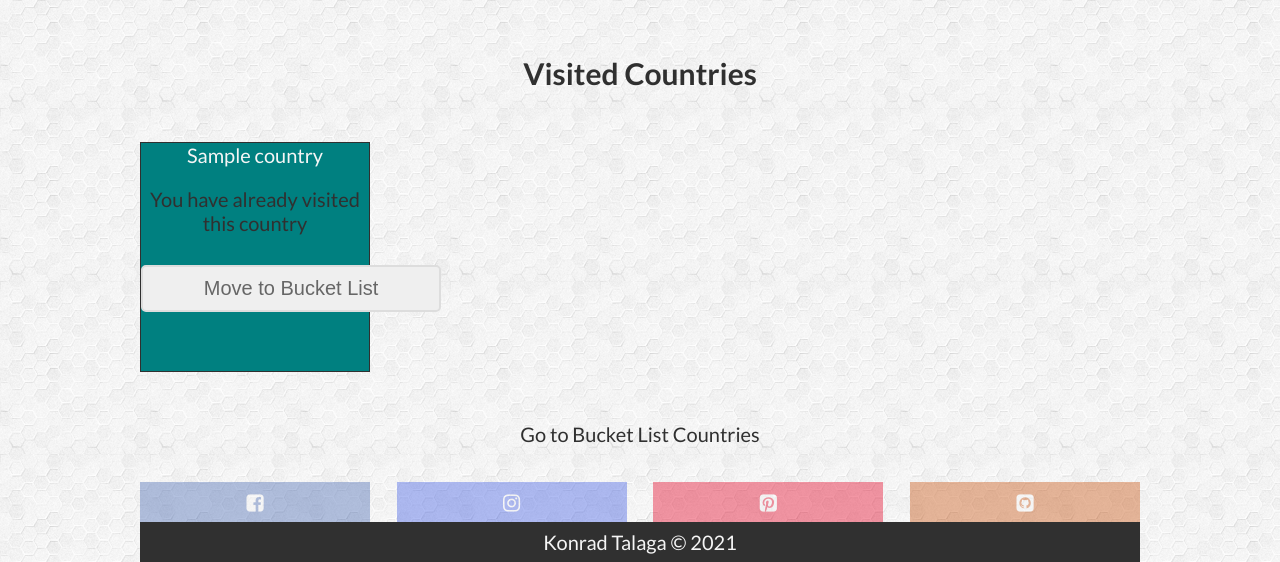
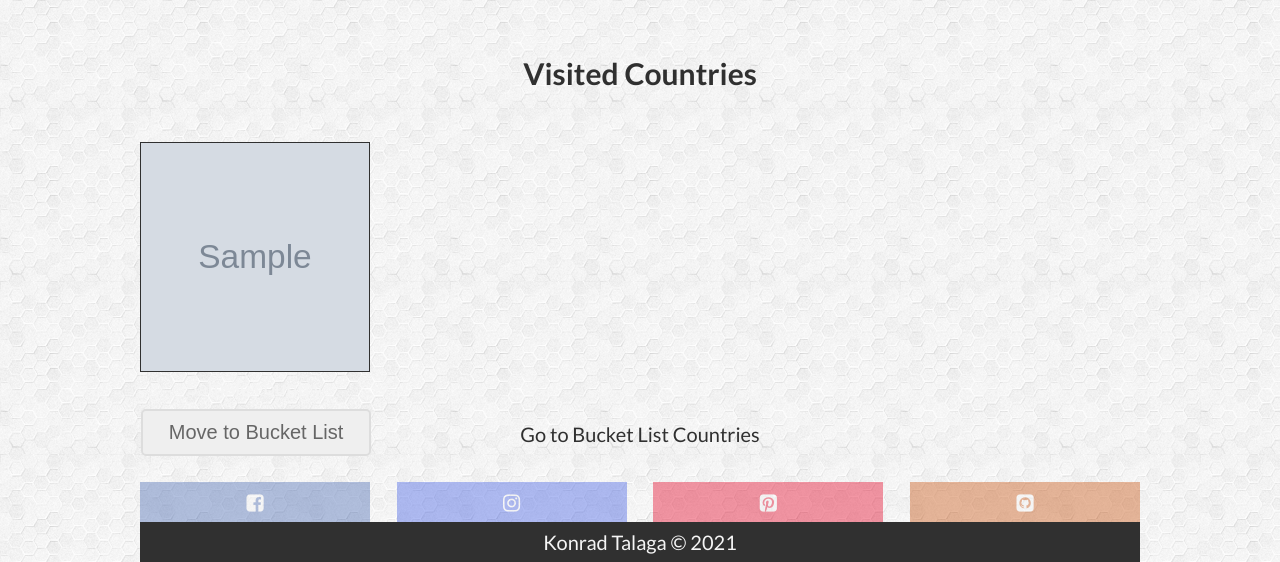
Before and after one commit to ktalaga/Travel_Bucket_List_App, a Flask app: page /countries/visited in a window 1280 px wide. Shown: the part 238-800 px from the top of the page. Run offline with Flask 2, Linux system fonts and the light colour scheme; grey boxes marked "Sample" are stand-in pictures; a database or web service that is not in the repository returns one stand-in record (values such as "Sample title"); some libraries are stand-ins or nearby versions.

Commit message:
succesfully saved url to database, and passed it to the browser img selector

```diff
--- a/travel_app/controllers/city_controller.py
+++ b/travel_app/controllers/city_controller.py
@@ -51,7 +51,11 @@ def newcity():
     country = country_repository.select(country_id)
     city = City(name, country, visited)
     city_repository.save(city)
-    return redirect("/cities")
+    if city.visited == True:
+        return redirect("/cities/visited")
+    else:
+        return redirect("/cities/notvisited")
+
 
 @cities_blueprint.route("/cities/<id>/edit")
 def edit(id):
--- a/travel_app/controllers/country_controller.py
+++ b/travel_app/controllers/country_controller.py
@@ -19,68 +19,68 @@ def visited():
     return render_template("countries/visited.html", countries = countries)
 
 
-@countries_blueprint.route("/addcountry")
-def addcountry():
-    return render_template("countries/addcountry.html")
+# @countries_blueprint.route("/addcountry")
+# def addcountry():
+#     return render_template("countries/addcountry.html")
 
 
-@countries_blueprint.route("/addcountry", methods=["POST"])
-def newccountry():
-    name = request.form["country"]
-    visited = request.form["visited"]
-    country = Country(name, visited)
-    country_repository.save(country)
-    return redirect("/countries")
+# @countries_blueprint.route("/addcountry", methods=["POST"])
+# def newccountry():
+#     name = request.form["country"]
+#     visited = request.form["visited"]
+#     country = Country(name, visited)
+#     country_repository.save(country)
+#     return redirect("/countries")
 
 
-@countries_blueprint.route("/countries/<id>")
-def show(id):
-    country = country_repository.select(id)
-    return render_template("/countries/show.html", country = country)
+# @countries_blueprint.route("/countries/<id>")
+# def show(id):
+#     country = country_repository.select(id)
+#     return render_template("/countries/show.html", country = country)
 
 
-@countries_blueprint.route("/countries/<id>/edit")
-def edit(id):
-    country = country_repository.select(id)
-    return render_template("/countries/edit.html", country = country)
+# @countries_blueprint.route("/countries/<id>/edit")
+# def edit(id):
+#     country = country_repository.select(id)
+#     return render_template("/countries/edit.html", country = country)
 
 
-@countries_blueprint.route("/countries/<id>", methods=["POST"])
-def update(id):
-    name = request.form["country"]
-    visited = request.form["visited"]
+# @countries_blueprint.route("/countries/<id>", methods=["POST"])
+# def update(id):
+#     name = request.form["country"]
+#     visited = request.form["visited"]
 
-    country = Country(name, visited, id)
-    country_repository.update(country)
-    return redirect(f"/countries/{id}")
+#     country = Country(name, visited, id)
+#     country_repository.update(country)
+#     return redirect(f"/countries/{id}")
 
 
-@countries_blueprint.route("/countries/<id>/delete", methods=['POST'])
-def delete_country(id):
-    country_repository.delete(id)
-    return redirect('/countries')
+# @countries_blueprint.route("/countries/<id>/delete", methods=['POST'])
+# def delete_country(id):
+#     country_repository.delete(id)
+#     return redirect('/countries')
 
 
-@countries_blueprint.route("/countries/<id>/notvisited", methods=['POST'])
-def mark_visited(id):
-        country_repository.mark_visited(id)
-        return redirect("/countries/notvisited")
+# @countries_blueprint.route("/countries/<id>/notvisited", methods=['POST'])
+# def mark_visited(id):
+#         country_repository.mark_visited(id)
+#         return redirect("/countries/notvisited")
 
 
-@countries_blueprint.route("/countries/<id>/visited", methods=['POST'])
-def mark_notvisited(id):
-        country_repository.mark_notvisited(id)
-        return redirect("/countries/visited")
+# @countries_blueprint.route("/countries/<id>/visited", methods=['POST'])
+# def mark_notvisited(id):
+#         country_repository.mark_notvisited(id)
+#         return redirect("/countries/visited")
 
 
-@countries_blueprint.route("/search/bycountry")
-def bycountry():
-    countries = country_repository.select_all()
-    return render_template("countries/search_by_country.html", countries = countries)
+# @countries_blueprint.route("/search/bycountry")
+# def bycountry():
+#     countries = country_repository.select_all()
+#     return render_template("countries/search_by_country.html", countries = countries)
 
-@countries_blueprint.route("/bycountry", methods=['POST'])
-def search_by_country():
-    print(request.form)
-    id = request.form["country_id"]
-    country_repository.select(id)
-    return redirect(f"/countries/{id}")
+# @countries_blueprint.route("/bycountry", methods=['POST'])
+# def search_by_country():
+#     print(request.form)
+#     id = request.form["country_id"]
+#     country_repository.select(id)
+#     return redirect(f"/countries/{id}")
--- a/travel_app/db/travel_app.sql
+++ b/travel_app/db/travel_app.sql
@@ -5,7 +5,9 @@ DROP TABLE countries;
 CREATE TABLE countries (
     id SERIAL PRIMARY KEY,
     name VARCHAR,
+    picture_url TEXT,
     visited BOOLEAN
+
 );
 
 CREATE TABLE cities (
--- a/travel_app/models/country.py
+++ b/travel_app/models/country.py
@@ -1,9 +1,11 @@
 class Country:
 
-    def __init__(self, name, visited = False, id = None):
+    def __init__(self, name, picture_url, visited = False, id = None):
         self.name = name
+        self.picture_url = picture_url
         self.visited = visited
         self.id = id
 
+
     def mark_visited(self):
         self.visited = True
--- a/travel_app/repositories/country_repository.py
+++ b/travel_app/repositories/country_repository.py
@@ -2,8 +2,8 @@ from db.run_sql import run_sql
 from models.country import Country
 
 def save(country):
-    sql = "INSERT INTO countries(name, visited) VALUES ( %s, %s ) RETURNING id"
-    values = [country.name, country.visited]
+    sql = "INSERT INTO countries(name, picture_url, visited) VALUES ( %s, %s, %s ) RETURNING id"
+    values = [country.name, country.picture_url, country.visited]
     results = run_sql( sql, values )
     country.id = results[0]['id']
     return country
@@ -19,7 +19,7 @@ def select_all():
     results = run_sql(sql)
 
     for row in results:
-        country = Country(row['name'], row['visited'], row['id'])
+        country = Country(row['name'], row['picture_url'], row['visited'], row['id'])
         countries.append(country)
     return countries
 
@@ -30,7 +30,7 @@ def select(id):
     result = run_sql(sql, values)[0]
 
     if result is not None:
-        country = Country(result['name'], result['visited'], result['id'] )
+        country = Country(result['name'], result['picture_url'], result['visited'], result['id'] )
     return country
 
 def delete(id):
@@ -39,8 +39,8 @@ def delete(id):
     run_sql(sql, values)
 
 def update(country):
-    sql = "UPDATE countries SET (name, visited) = (%s, %s) WHERE id = %s"
-    values = [country.name, country.visited, country.id]
+    sql = "UPDATE countries SET (name, picture_url, visited) = (%s, %s, %s) WHERE id = %s"
+    values = [country.name, country.picture_url, country.visited, country.id]
     run_sql(sql, values)
 
 def mark_visited(id):
--- a/travel_app/static/style/style.css
+++ b/travel_app/static/style/style.css
@@ -261,7 +261,8 @@ a {
 
 }
 .edit_form {
-    width: 300px;
+
+    width: 280px;
     height: 370px;
     background-color:#c9c9c9;
     padding: 50px;
@@ -272,7 +273,7 @@ a {
 
 }
 input[type=text],input[type=submit], select, button {
-    width: 300px;
+    width: 230px;
     background-color: #efefef;
     color: #666;
     border: 2px solid #ddd;
--- a/travel_app/templates/cities/visited.html
+++ b/travel_app/templates/cities/visited.html
@@ -10,6 +10,7 @@
 <div class="box">
 <a href="/cities/{{city.id}}">{{city.name}}</a>
 <p>{{city.country.name}}</p>
+
 <div>
 <p>You have already  visited this city</p>
 
--- a/travel_app/templates/countries/edit.html
+++ b/travel_app/templates/countries/edit.html
@@ -11,8 +11,8 @@
 
     <label for="visited">Visited</label>
     <select id="visited" name="visited">
-            <option value="True">Visited</option>
-            <option value="False">Will Visit in the Future</option>
+            <option value="True">Yes</option>
+            <option value="False">No</option>
     </select>
 
     <button type="submit">Update Country</button>
--- a/travel_app/templates/countries/not_visited.html
+++ b/travel_app/templates/countries/not_visited.html
@@ -8,10 +8,9 @@
 {% for country in countries %}
 {% if not country.visited %}
 <div class="box">
+    <img src="{{country.picture_url}}" alt="image" width="228px" height="228px">
     <a href="/countries/{{country.id}}">{{country.name}}</a>
-<div>
-<p>You haven't visited this country yet</p>
-</div>
+
 <form action="/countries/{{ country.id }}/notvisited" method="POST">
     <input type="submit" value="Mark as Visited" />
 </form>
--- a/travel_app/templates/countries/visited.html
+++ b/travel_app/templates/countries/visited.html
@@ -6,12 +6,11 @@
 {% for country in countries %}
 {% if country.visited %}
 <div class="box">
+<img src="{{country.picture_url}}" alt="image" width="228px" height="228px">
 <a href="/countries/{{country.id}}">{{country.name}}</a>
-<p>You have already  visited this country</p>
-<div>
 
 
-</div>
+
 <form action="/countries/{{ country.id }}/visited" method="POST">
     <input type="submit" value="Move to Bucket List" />
 </form>
```
Also changed, not shown: travel_app/console.py (+66 -66 lines).
